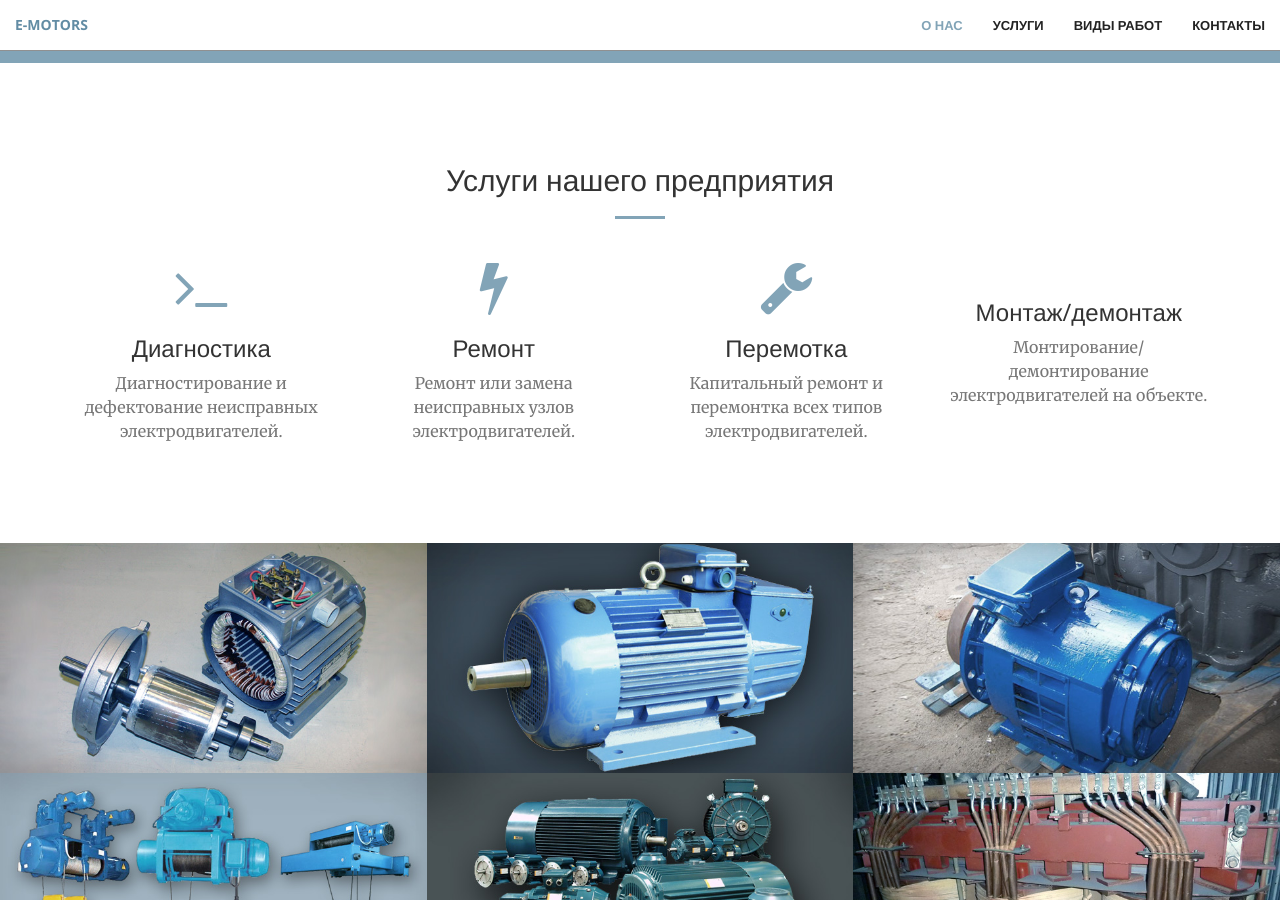
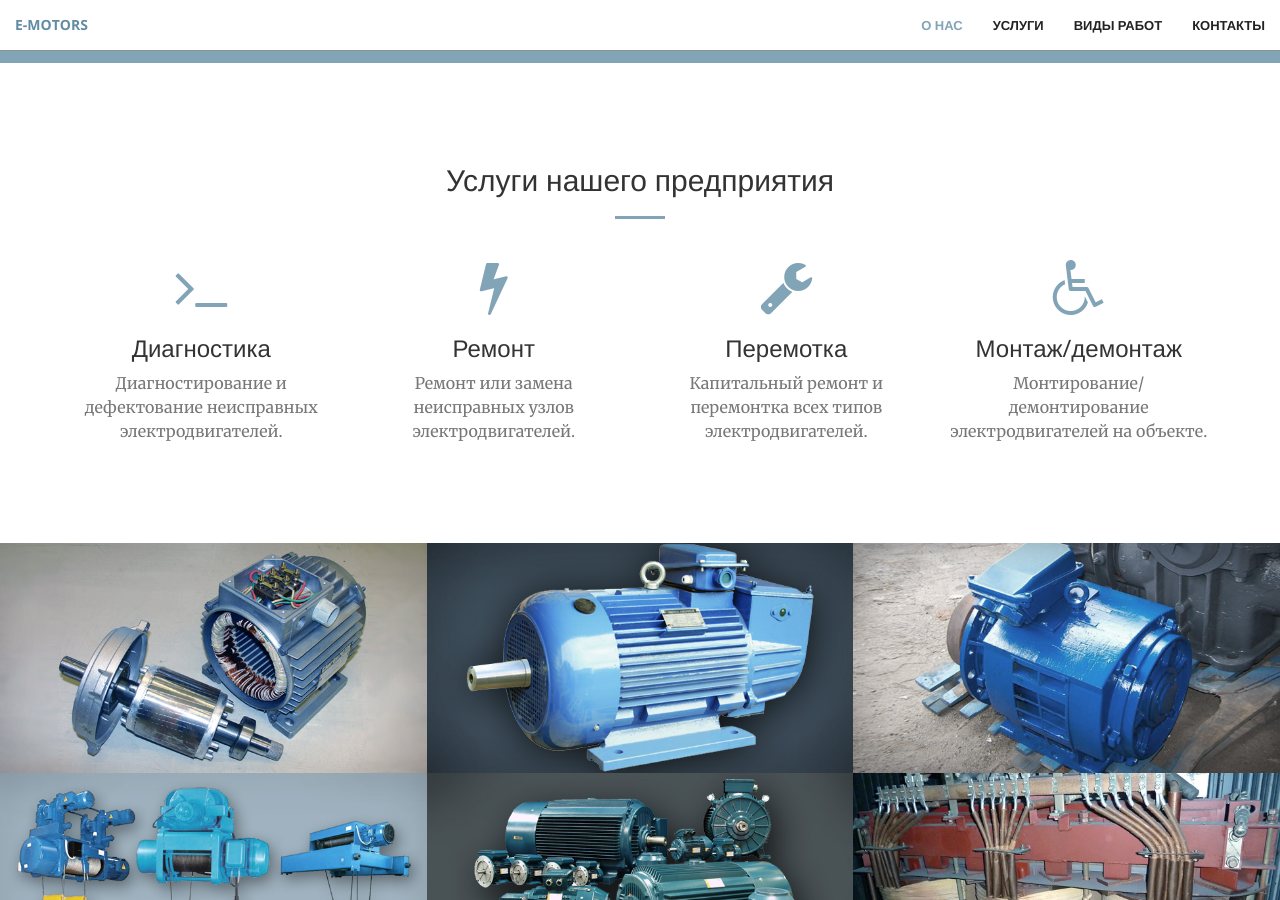
Before and after one commit to Magnum800/e-motors, a Jekyll site: the page built from index.html, in a window 1280 px wide and 900 px high, scrolled down 1327 px. Built offline with Jekyll 4.4.1, drawn with Linux system fonts in a browser that asks for light colours.

Commit message:
Update services.html

```diff
--- a/_includes/services.html
+++ b/_includes/services.html
@@ -32,7 +32,7 @@
             </div>
             <div class="col-lg-3 col-md-6 text-center">
                 <div class="service-box">
-                    <i class="fa fa-4x fa-wheelchair-o wow bounceIn text-primary" data-wow-delay=".3s"></i>
+                    <i class="fa fa-4x fa-wheelchair wow bounceIn text-primary" data-wow-delay=".3s"></i>
                     <h3>Монтаж/демонтаж</h3>
                     <p class="text-muted">Монтирование/демонтирование электродвигателей на объекте.</p>
                 </div>
```
